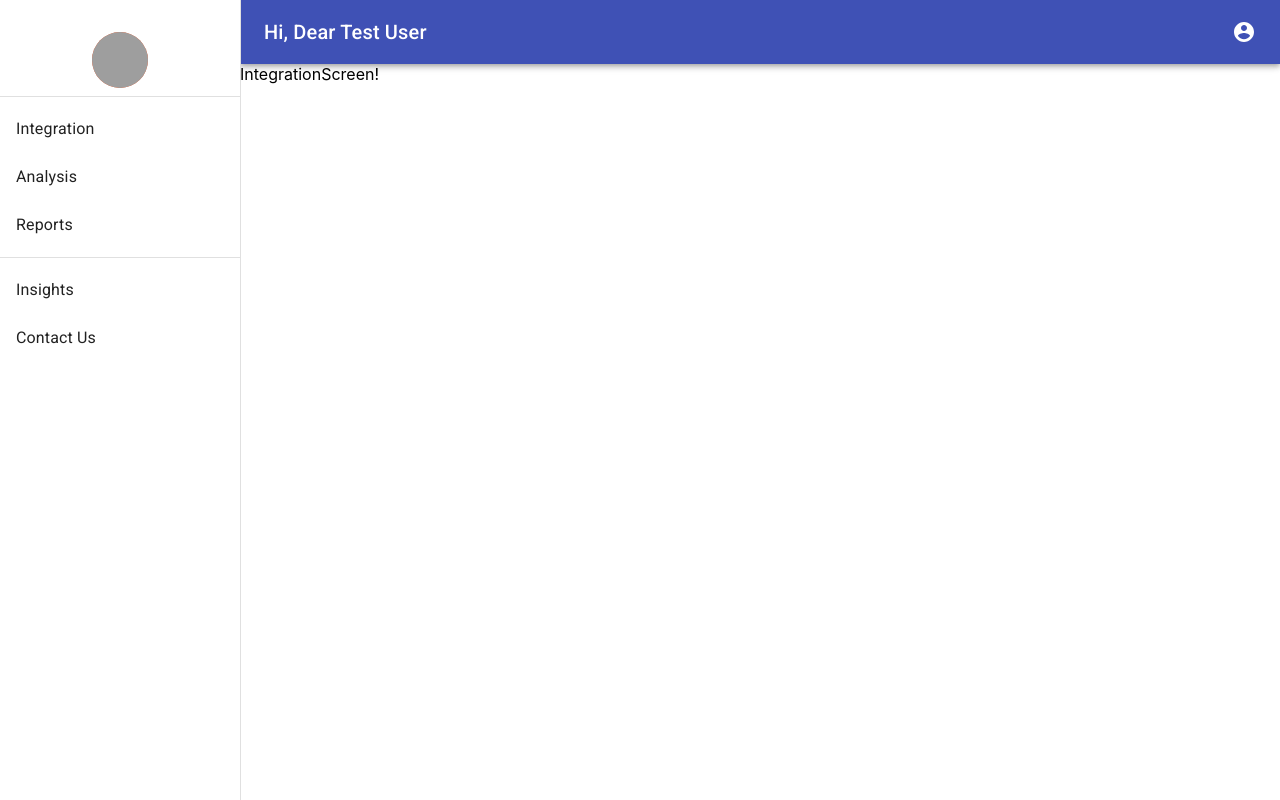
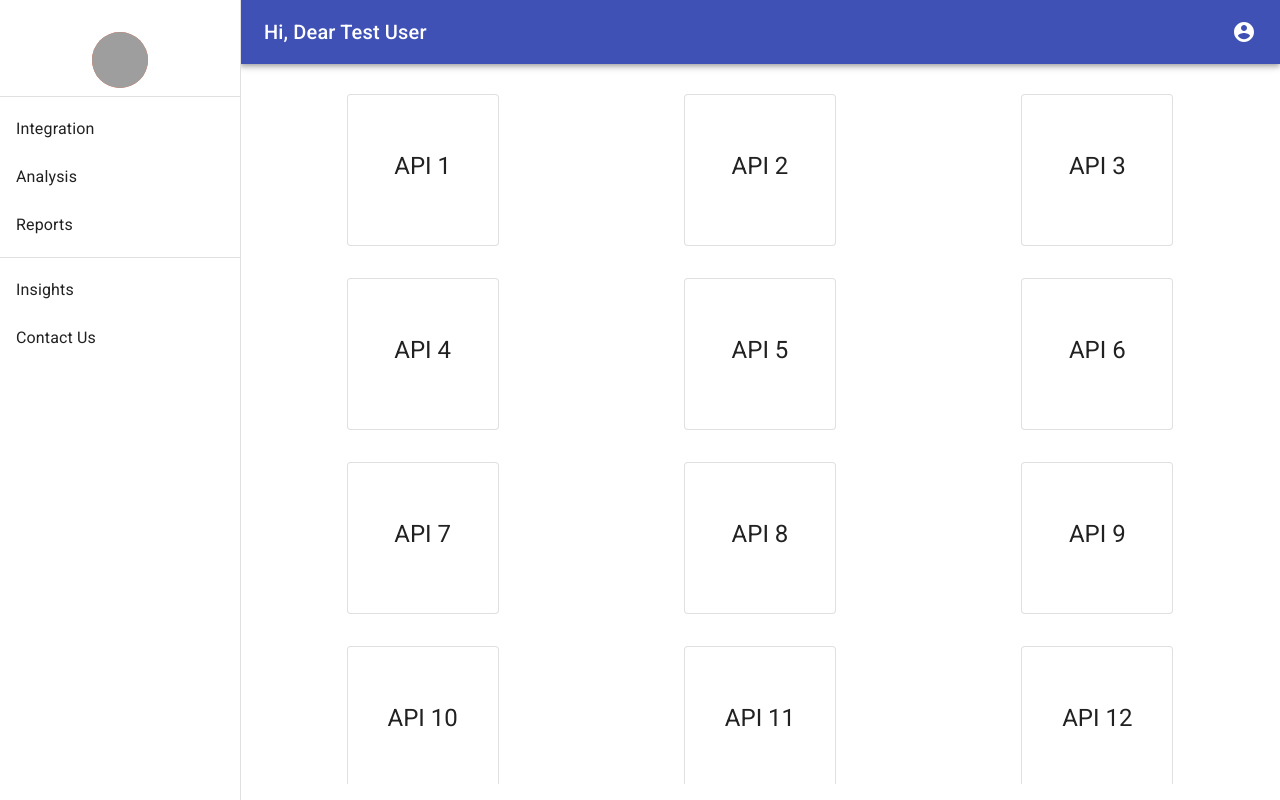
Before and after one commit to tanuj0997/react-test-task, a React (Create React App) app: page /integration in a window 1280 px wide. Built offline with nearby package versions, Linux system fonts and the light colour scheme; grey boxes are pictures that could not be loaded.

Commit message:
Updated UI of Integration screen

```diff
--- a/src/containers/IntegrationScreen/index.js
+++ b/src/containers/IntegrationScreen/index.js
@@ -1,9 +1,62 @@
 import React from 'react';
+import { makeStyles } from '@material-ui/core/styles';
+import GridList from '@material-ui/core/GridList';
+import GridListTile from '@material-ui/core/GridListTile';
+import Card from '@material-ui/core/Card';
+import CardActionArea from '@material-ui/core/CardActionArea';
+import CardContent from '@material-ui/core/CardContent';
+import Typography from '@material-ui/core/Typography';
+
+const tileData = [1,2,3,4,5,6,7,8,9,10,11,12,13,14,15];
+
+const useStyles = makeStyles((theme) => ({
+  root: {
+    display: 'flex',
+    height: '100%',
+    flexWrap: 'wrap',
+    justifyContent: 'space-around',
+    overflow: 'auto',
+    backgroundColor: theme.palette.background.paper,
+    margin: theme.spacing(2),
+  },
+  gridListTile: {
+    display: 'flex',
+    justifyContent: 'center',
+    alignItems: 'center',
+  },
+  rootCard: {
+    width: 150,
+    height: 150,
+  },
+  media: {
+    height: 140,
+  },
+  actionArea: {
+    height: '100%',
+    display: 'flex',
+  }
+}));
 
 const IntegrationScreen = () => {
+  const classes = useStyles();
+
   return (
-    <div className="App">
-      IntegrationScreen!
+    <div className={classes.root}>
+      <GridList cols={3}>
+        {tileData.map((tile) => (
+          <GridListTile key={tile} cols={1} classes={{ root: classes.gridListTile, tile: classes.gridListTile }}>
+            <Card className={classes.rootCard} variant="outlined">
+              <CardActionArea className={classes.actionArea}>
+                <CardContent>
+                  <Typography gutterBottom variant="h5" component="h2">
+                    {`API ${tile}`}
+                  </Typography>
+                </CardContent>
+              </CardActionArea>
+            </Card>
+          </GridListTile>
+        ))}
+      </GridList>
     </div>
   );
 }
```
